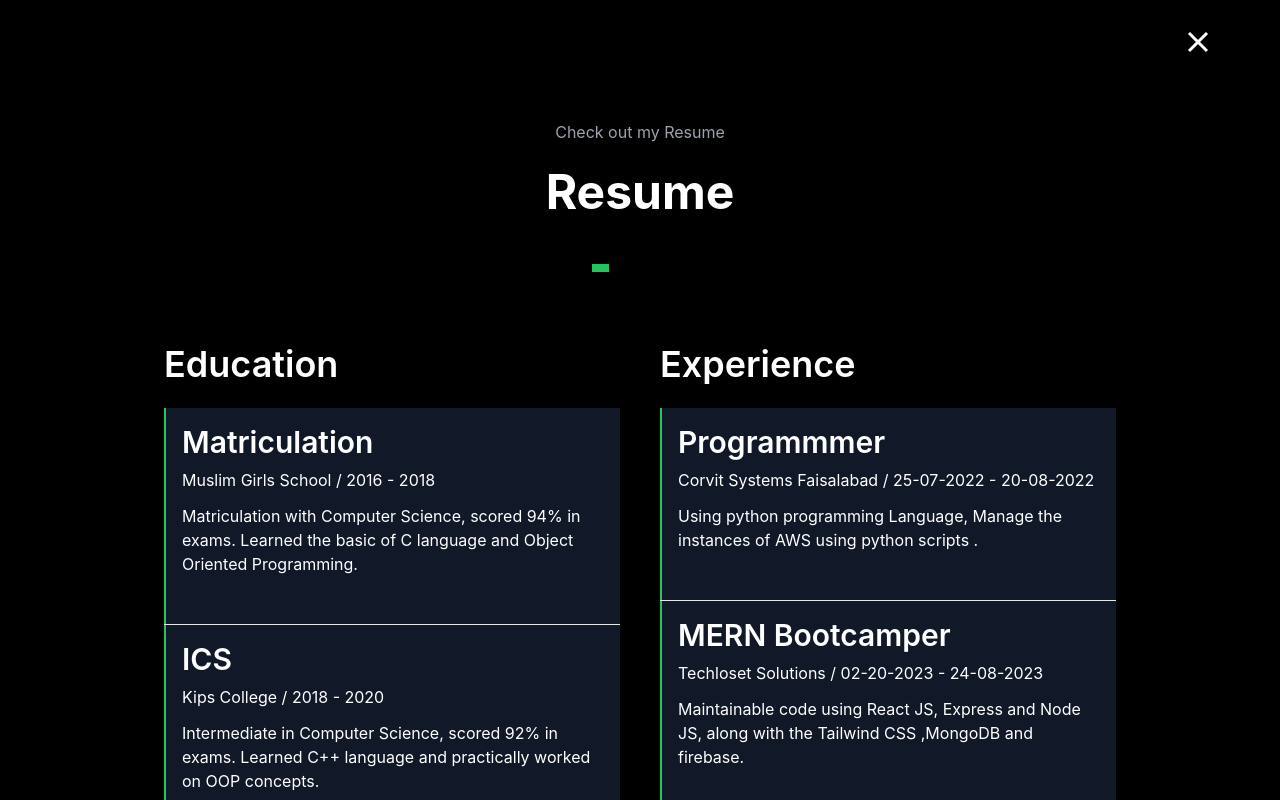
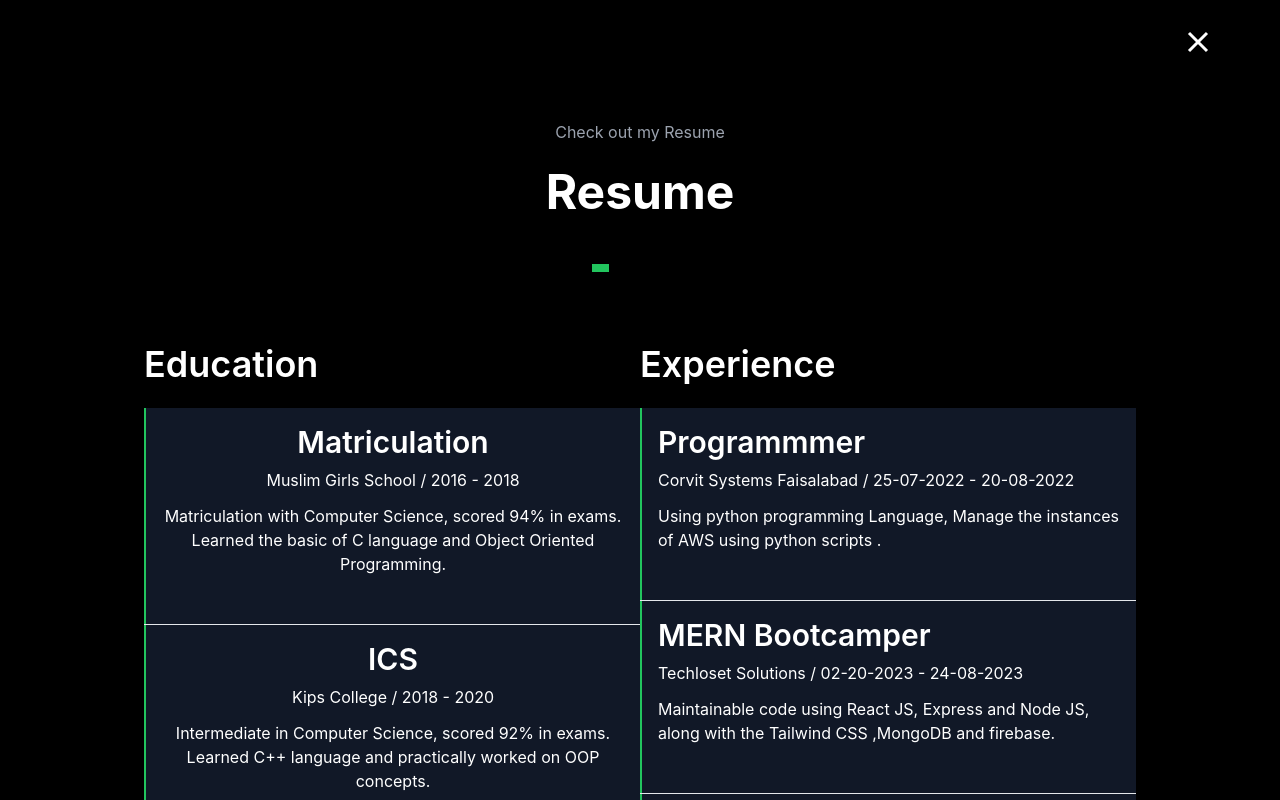
Before and after one commit to Tabindanoor/TWSIP-Portfolio, a React (Create React App) app: page /resume in a window 1280 px wide. Shown: the top 800 px of the page. Built offline with nearby package versions, Linux system fonts and the light colour scheme.

Commit message:
doing center experience

```diff
--- a/src/App.js
+++ b/src/App.js
@@ -3,8 +3,8 @@ import './App.css';
 import Home from './components/Home';
 import About from './components/About';
 import Contact from './components/Contact';
-import { BrowserRouter, Router, Route, Routes , Outlet} from 'react-router-dom';
-import { BubblyContainer , BubblyLink} from 'react-bubbly-transitions';
+import { BrowserRouter, Route, Routes } from 'react-router-dom';
+// import { BubblyContainer , BubblyLink} from 'react-bubbly-transitions';
 import Resume from './components/Resume';
 import Portfolio from './components/Portfolio';
 import Blog from './components/Blog';
--- a/src/components/Resume.js
+++ b/src/components/Resume.js
@@ -37,7 +37,7 @@ const Resume = () => {
   return education.map((item,index)=>{
     return (
       <div key={index} >
-      <div className="border-l-2 bg-gray-900 border-green-500 p-4 flex flex-col justify-between leading-normal">
+      <div className="border-l-2 mx-auto text-center center bg-gray-900 border-green-500 p-4 flex flex-col justify-between justify-center leading-normal">
         <div className="mb-8">
 
           <div className="text-3xl font-semibold ">{item.title}</div>
@@ -135,7 +135,7 @@ const ExperienceCard = ()=>{
 
   <div className="flex-col flex lg:flex-row   justify-between  mx-5 lg:mx-36">
   {/* education */}
-  <div className='mx-5 md:w-[50%] '>
+  <div className='mx-5 md:w-[50%]  mx-auto justify-center'>
     <div className=" w-full ">
       <p className='font-semibold text-4xl'>Education</p> <br />
       <EducationCard/>
@@ -143,7 +143,7 @@ const ExperienceCard = ()=>{
   </div>
 
     {/* experience */}
-    <div className='mx-5 md:w-[50%] '>
+    <div className='mx-5 md:w-[50%]  mx-auto justify-center'>
     <div className=" w-full ">
       <p className='font-semibold text-4xl'>Experience</p> <br />
       <ExperienceCard/>
```
Also changed, not shown: 27 other files (tests, documents, lock files or other folders).
